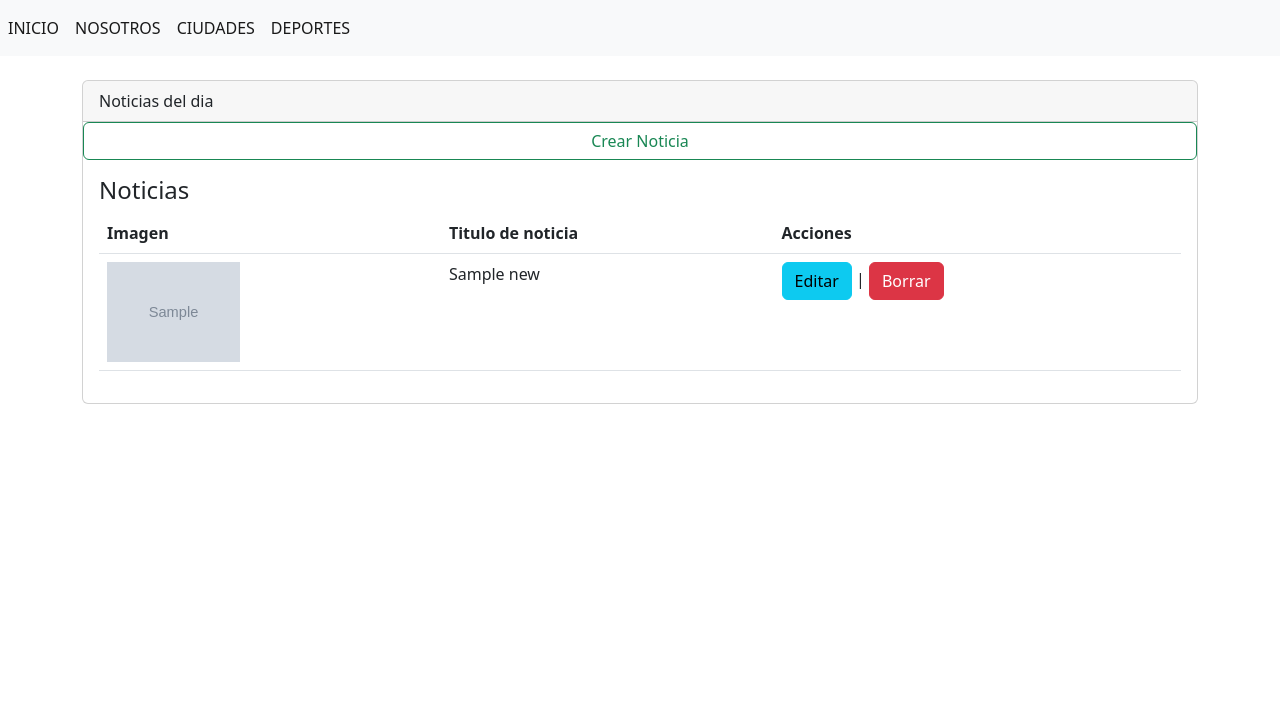
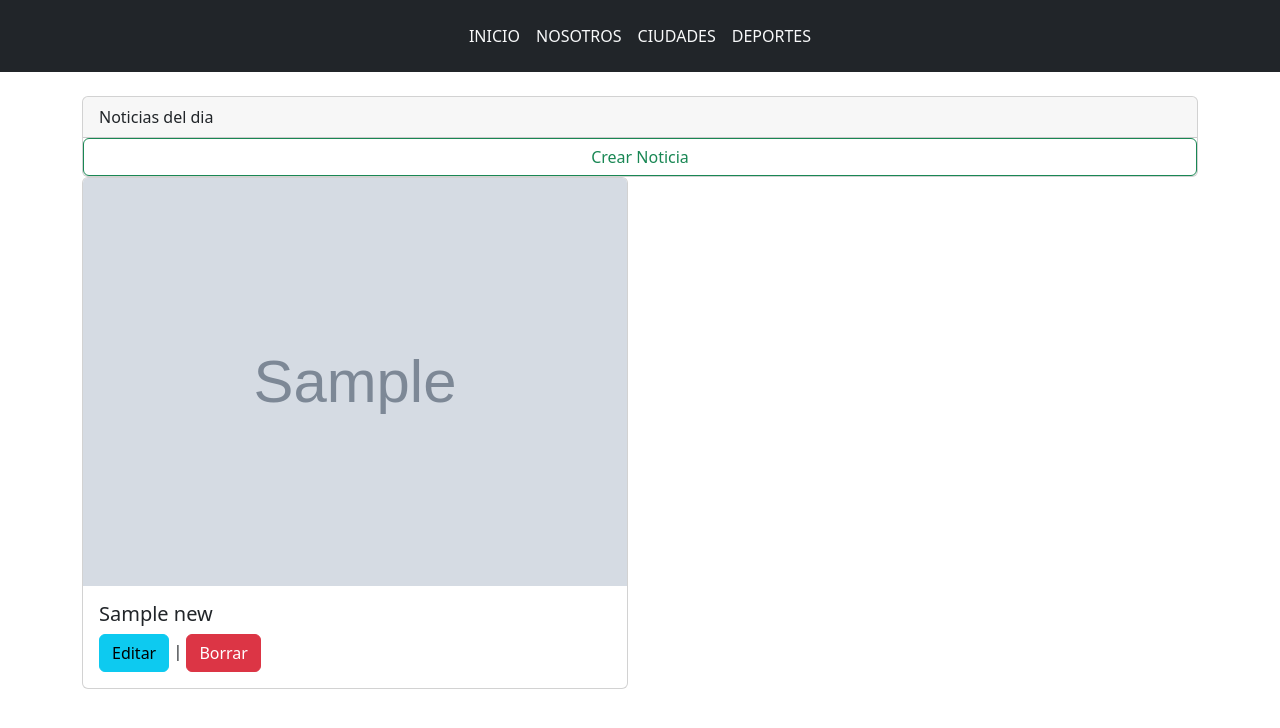
Before and after one commit to leodiazv/news_web, a Django app: page / in a window 1280 px wide. Shown: the top 728 px of the page. Run offline with Django 3.2, Linux system fonts and the light colour scheme; tables that the repository leaves empty hold one stand-in row (values such as "Sample post"); grey boxes marked "Sample" are stand-in pictures; parts of the project's set-up code (start-up, migrations or seed data) failed here and were passed over.

Commit message:
Change news design to card. Add news detail view

```diff
--- a/news_app/templates/base.html
+++ b/news_app/templates/base.html
@@ -13,12 +13,12 @@
 
   </head>
   <body>
-    <nav class="navbar navbar-expand navbar-light bg-light">
+    <nav class="navbar navbar-expand navbar-light  bg-dark p-3 justify-content-center ">
         <div class="nav navbar-nav">
-            <a class="nav-item nav-link active" href="{% url 'home' %}">INICIO</a>
-            <a class="nav-item nav-link active" href="{% url 'about_us' %}">NOSOTROS</a>
-            <a class="nav-item nav-link active" href="#">CIUDADES</a>
-            <a class="nav-item nav-link active" href="#">DEPORTES</a>
+            <a class="nav-item nav-link active text-light" href="{% url 'home' %}">INICIO</a>
+            <a class="nav-item nav-link active text-light" href="{% url 'about_us' %}">NOSOTROS</a>
+            <a class="nav-item nav-link active text-light" href="#">CIUDADES</a>
+            <a class="nav-item nav-link active text-light" href="#">DEPORTES</a>
         </div>
     </nav>
 
--- a/news_app/templates/pages/index.html
+++ b/news_app/templates/pages/index.html
@@ -10,7 +10,7 @@
 
     </div>
     <a name="" id="" class="btn btn-outline-success" href="{% url 'create_new' %}" role="button">Crear Noticia</a>
-    <div class="card-body">
+<!--     <div class="card-body">
         <h4 class="card-title">Noticias</h4>
         <table class="table">
             <thead>
@@ -35,9 +35,29 @@
                         </td>
                     </tr>
                 {% endfor %}
+
             </tbody>
         </table>
-    </div>
+    </div> -->
 </div>
 
+<div class="row row-cols-1 row-cols-md-2 g-4">
+    {% for elem in news %}
+    <div class="col">
+        <div class="card">
+            <a href="{% url 'news_detail' elem.id %}">
+                <img src="{{ elem.image.url }}" class="card-img-top" alt="...">
+            </a>
+                <div class="card-body">
+                <h5 class="card-title">{{ elem.title }}</h5>
+                <a name="" id="" class="btn btn-info" href="{% url 'edit_new' elem.id %}" role="button">Editar</a>
+                |
+                <a name="" id="" class="btn btn-danger" href="{% url 'delete_news' elem.id %}" role="button">Borrar</a>
+
+        </div>
+      </div>
+    </div>
+    {% endfor %}
+  </div>
+
 {% endblock %}
--- a/news_app/urls.py
+++ b/news_app/urls.py
@@ -11,6 +11,7 @@ urlpatterns = [
     path('about_us', views.about_us, name='about_us'),
     path('create_new', views.create_new, name='create_new'),
     path('edit_new/<int:id>', views.edit_new, name='edit_new'),
-    path('delete_news/<int:id>', views.delete_news, name='delete_news')
+    path('delete_news/<int:id>', views.delete_news, name='delete_news'),
+    path('news_detail/<int:id>', views.news_detail, name='news_detail')
 
 ]+ static(settings.MEDIA_URL, document_root=settings.MEDIA_ROOT)
--- a/news_app/views.py
+++ b/news_app/views.py
@@ -30,3 +30,8 @@ def delete_news(request, id):
     news = News.objects.get(id=id)
     news.delete()
     return redirect('home')
+
+def news_detail(request, id):
+    news = News.objects.get(id=id)
+
+    return render(request, 'news/news_detail.html', {'news': news})
```
Also changed, not shown: news_app/templates/news/news_detail.html (added, +13 -0 lines), images/1657650962_795243_1657651078_noticia_normal_recorte1_NqszkTI.jpg (added).
